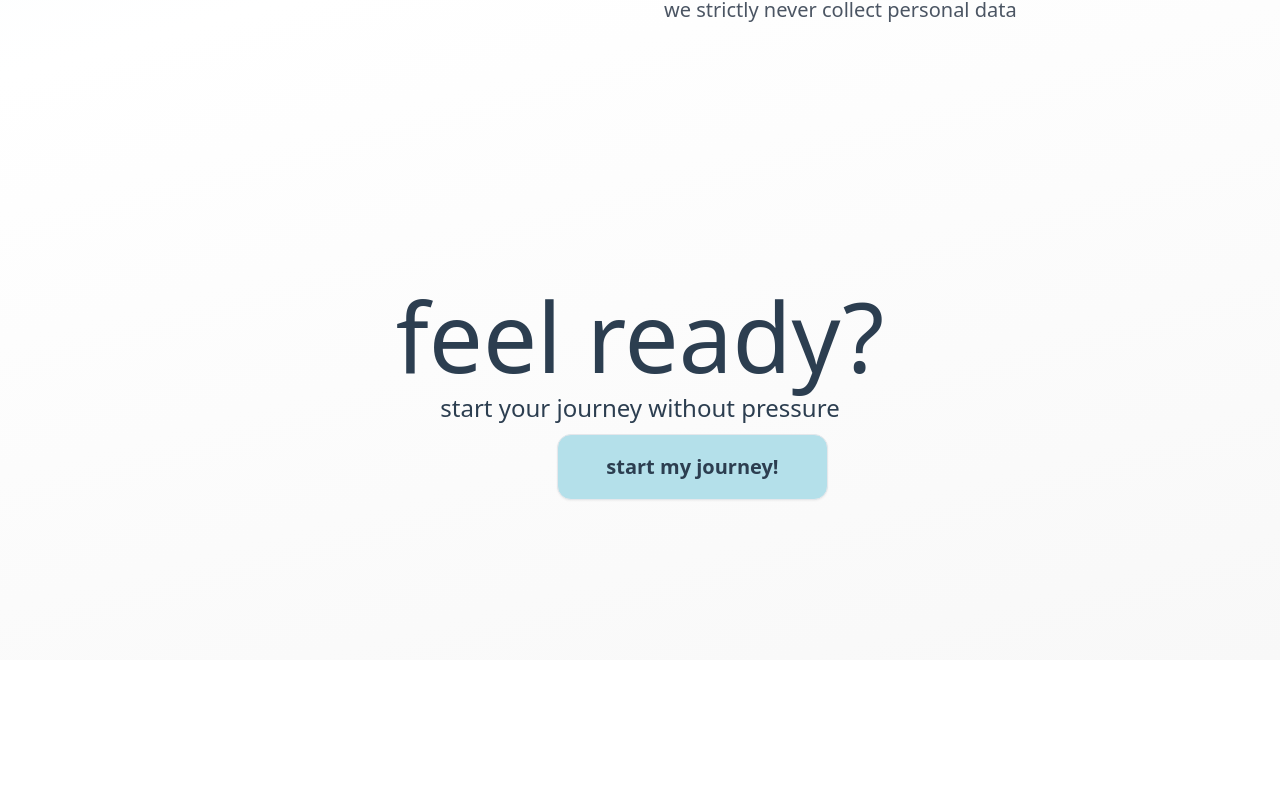
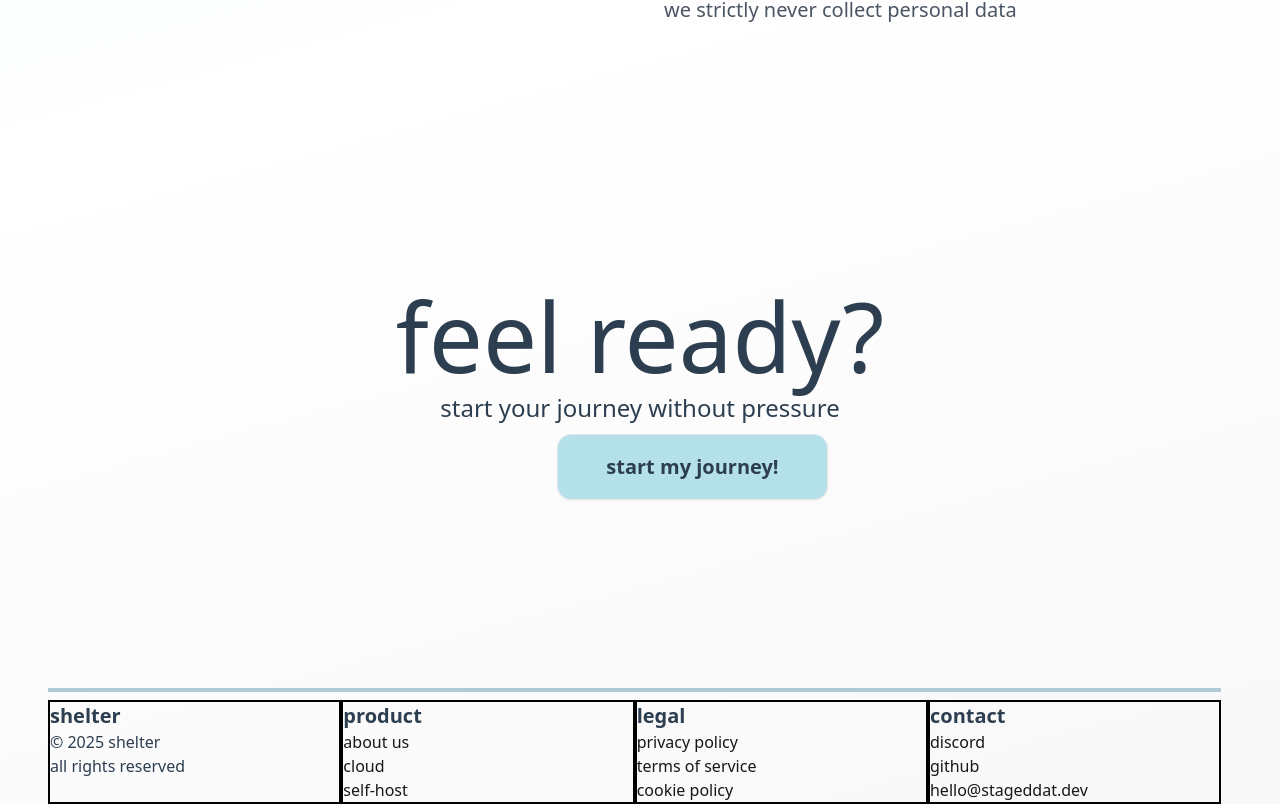
Before and after one commit to Stageddat/shelter-web, a Next.js app: page / in a window 1280 px wide. Shown: the part 2082-2886 px from the top of the page. Before the commit the page ends 2742 px from the top, so only its background shows below. Built offline with nearby package versions, Linux system fonts and the light colour scheme.

Commit message:
feat: add new structure Footer section for landing page

```diff
--- a/src/app/page.tsx
+++ b/src/app/page.tsx
@@ -2,6 +2,7 @@ import Hero from "@/components/landing/sections/Hero";
 import Features from "@/components/landing/sections/Features";
 import Security from "@/components/landing/sections/Security";
 import Start from "@/components/landing/sections/Start";
+import Footer from "@/components/landing/sections/Footer";
 
 export default function Home() {
   return (
@@ -10,6 +11,7 @@ export default function Home() {
       <Features />
       <Security />
       <Start />
+      <Footer />
     </>
   );
 }
--- /dev/null
+++ b/src/components/landing/sections/Footer.tsx
@@ -0,0 +1,40 @@
+export default function Footer() {
+  return (
+    <main className="border-accent mx-12 mt-7 flex w-11/12 flex-row border-t-4 pt-2">
+      <div className="w-1/4 border-2 border-black">
+        <p className="text-xl font-bold">shelter</p>
+        <p>© 2025 shelter</p>
+        <p>all rights reserved</p>
+      </div>
+      <div className="w-1/4 border-2 border-black">
+        <p className="block text-xl font-bold">product</p>
+        <a className="text-accent-foreground block">about us</a>
+        <a className="text-accent-foreground block">cloud</a>
+        <a className="text-accent-foreground block">self-host</a>
+      </div>
+      <div className="w-1/4 border-2 border-black">
+        <p className="text-xl font-bold">legal</p>
+        <a className="text-accent-foreground block">privacy policy</a>
+        <a className="text-accent-foreground block">terms of service</a>
+        <a className="text-accent-foreground block">cookie policy</a>
+      </div>
+      <div className="w-1/4 border-2 border-black">
+        <p className="text-xl font-bold">contact</p>
+        <a className="text-accent-foreground block">discord</a>
+        <a
+          className="text-accent-foreground block"
+          href="https://github.com/Stageddat/shelter"
+          target="_blank"
+        >
+          github
+        </a>
+        <a
+          className="text-accent-foreground block"
+          href="mailto:hello@stageddat.dev"
+        >
+          hello@stageddat.dev
+        </a>
+      </div>
+    </main>
+  );
+}
```
